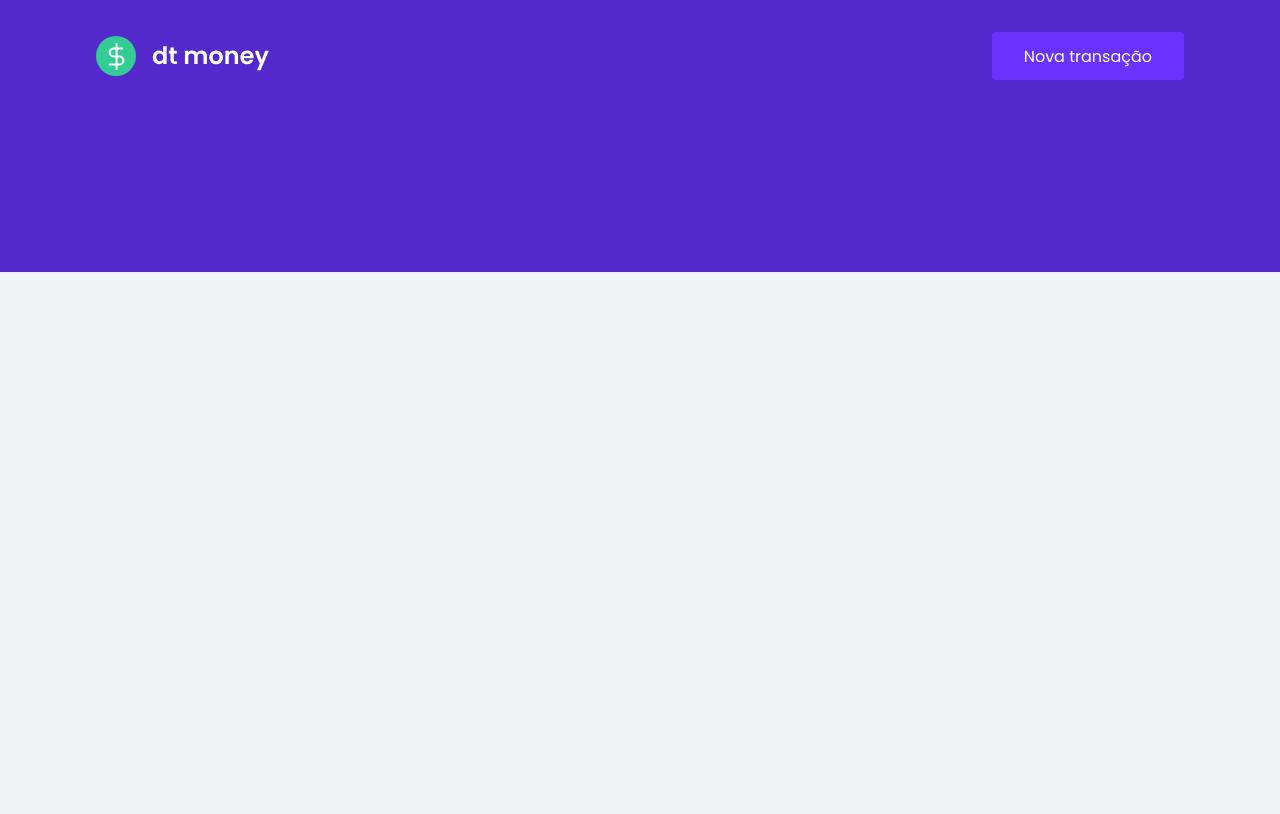
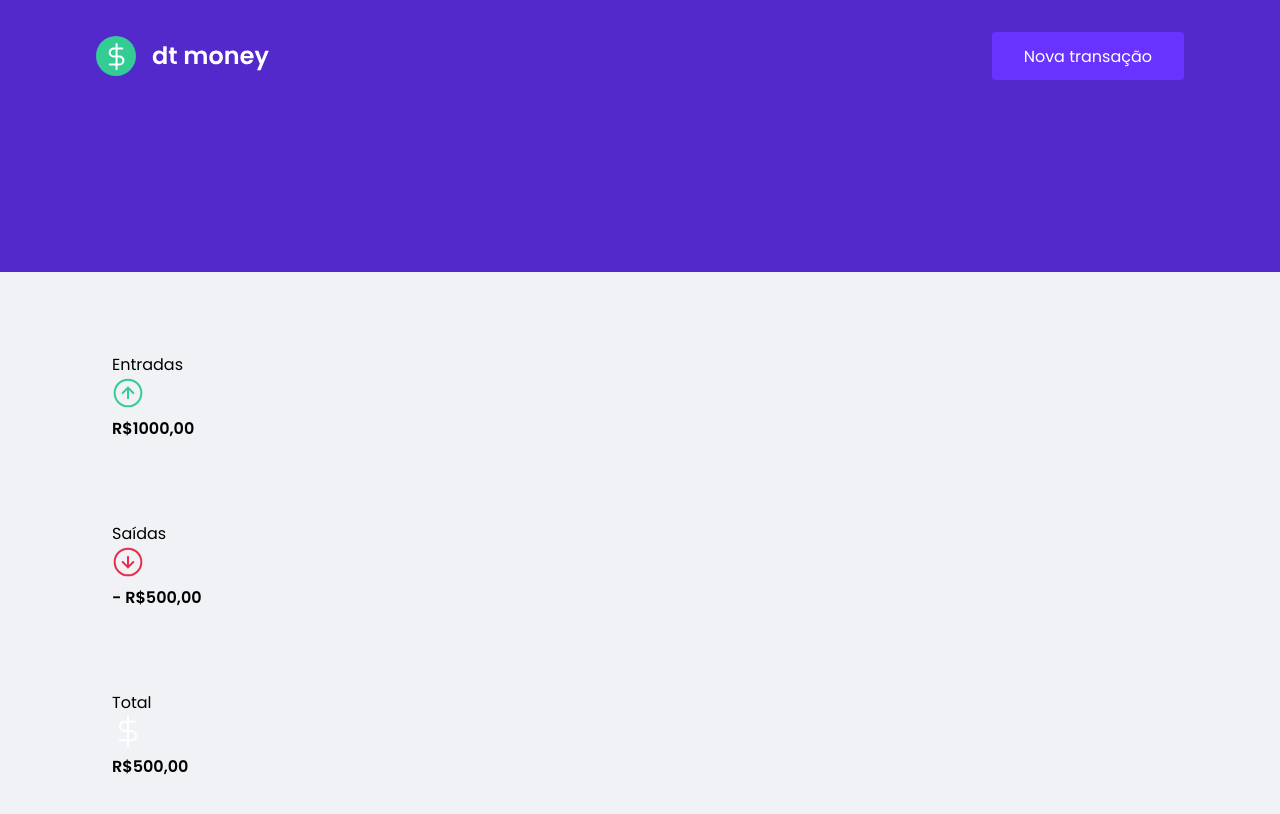
Before and after one commit to henriquemorikawa/DT-Money, a React (Create React App) app: page / in a window 1280 px wide. Shown: the top 814 px of the page. Built offline with nearby package versions, Linux system fonts and the light colour scheme.

Commit message:
add summary

```diff
--- a/src/App.tsx
+++ b/src/App.tsx
@@ -1,3 +1,4 @@
+import { Dashboard } from "./components/Dashboard";
 import { Header } from "./components/Header";
 import { GlobalStyle } from "./styles/global";
 
@@ -5,6 +6,7 @@ export function App() {
   return (
     <div className="App">
       <Header />
+      <Dashboard />
       <GlobalStyle />
     </div>
   );
--- /dev/null
+++ b/src/components/Dashboard/Dashboard.component.tsx
@@ -0,0 +1,25 @@
+import { Container } from "./Dashboard.styles";
+import { Summary } from "../Summary";
+import incomeImg from "../../assets/income.svg";
+import outcomeImg from "../../assets/outcome.svg";
+import totalImg from "../../assets/total.svg";
+
+export function Dashboard() {
+  return (
+    <Container>
+      <Summary
+        title="Entradas"
+        img={incomeImg}
+        alt="Entradas"
+        value="R$1000,00"
+      />
+      <Summary
+        title="Saídas"
+        img={outcomeImg}
+        alt="Saídas"
+        value="- R$500,00"
+      />
+      <Summary title="Total" img={totalImg} alt="Total" value="R$500,00" />
+    </Container>
+  );
+}
--- /dev/null
+++ b/src/components/Dashboard/Dashboard.styles.ts
@@ -0,0 +1,7 @@
+import styled from "styled-components";
+
+export const Container = styled.main`
+  max-width: 1120px;
+  margin: 0 auto;
+  padding: 2.5rem 1rem;
+`;
--- /dev/null
+++ b/src/components/Dashboard/index.ts
@@ -0,0 +1 @@
+export * from "./Dashboard.component";
--- /dev/null
+++ b/src/components/Summary/Summary.component.tsx
@@ -0,0 +1,22 @@
+import { Container } from "./Summary.styles";
+
+interface SummaryProps {
+  title: string;
+  img: string;
+  alt: string;
+  value: string;
+}
+
+export function Summary({ title, img, alt, value }: SummaryProps) {
+  return (
+    <Container>
+      <div>
+        <header>
+          <p>{title}</p>
+          <img src={img} alt={alt} />
+        </header>
+        <strong>{value}</strong>
+      </div>
+    </Container>
+  );
+}
--- /dev/null
+++ b/src/components/Summary/Summary.styles.ts
@@ -0,0 +1,7 @@
+import styled from "styled-components";
+
+export const Container = styled.main`
+  max-width: 1120px;
+  margin: 0 auto;
+  padding: 2.5rem 1rem;
+`;
--- /dev/null
+++ b/src/components/Summary/index.ts
@@ -0,0 +1 @@
+export * from "./Summary.component";
```
